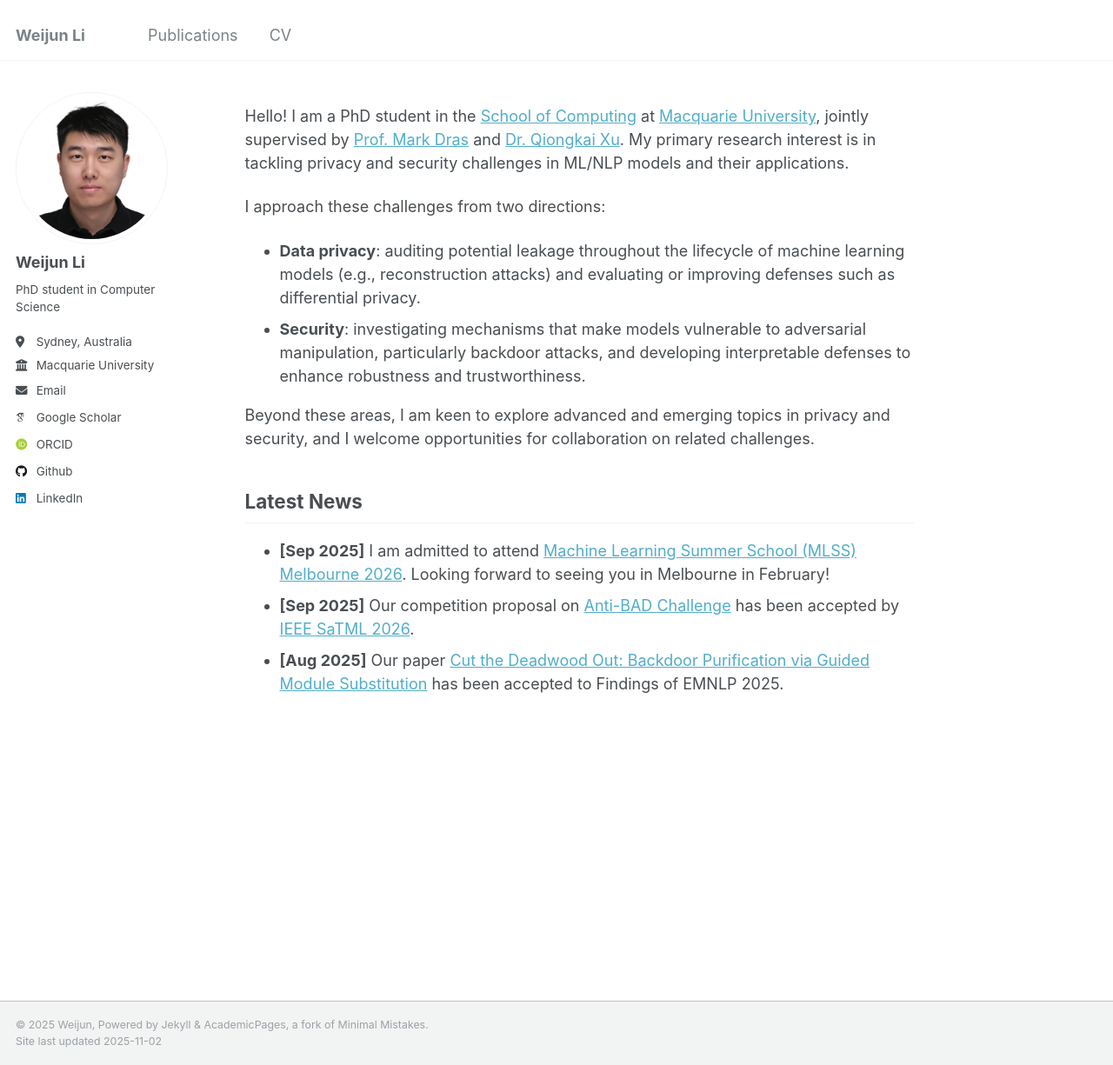
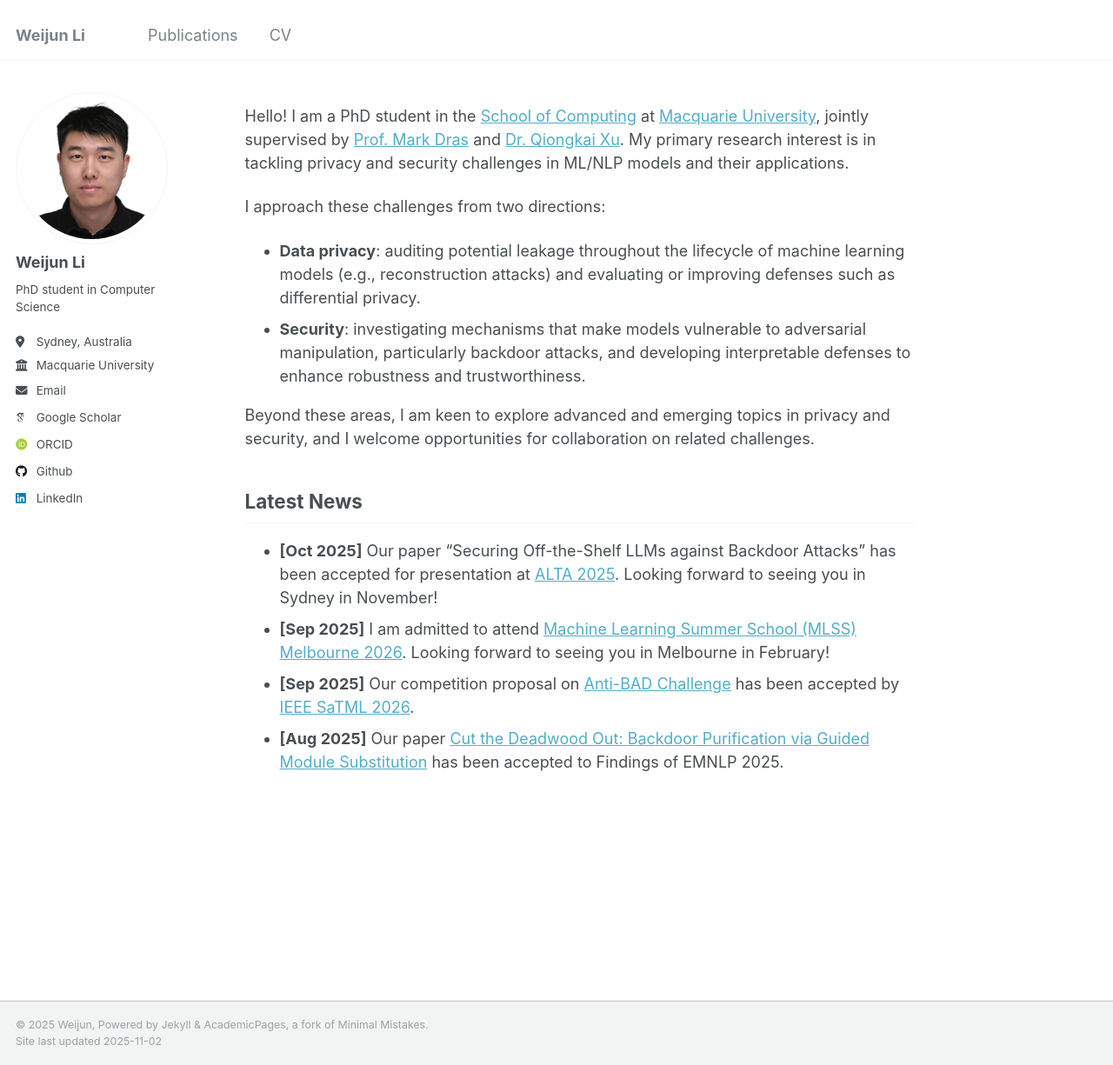
Before and after one commit to weijun-l/weijun-l.github.io, a Jekyll site: the page built from _pages/about.md, in a window 1280 px wide and 1225 px high. Shown: the whole window at 87% size. Built offline with Jekyll 4.4.1, drawn with Linux system fonts in a browser that asks for light colours; some web fonts are replaced.

Commit message:
add news

```diff
--- a/_pages/about.md
+++ b/_pages/about.md
@@ -29,6 +29,7 @@ Beyond these areas, I am keen to explore advanced and emerging topics in privacy
 
 ## Latest News
 
+* **[Oct 2025]** Our paper "Securing Off-the-Shelf LLMs against Backdoor Attacks" has been accepted for presentation at <a href="https://alta2025.alta.asn.au/">ALTA 2025</a>. Looking forward to seeing you in Sydney in November!
 * **[Sep 2025]** I am admitted to attend <a href="https://www.mlss-melbourne.com/">Machine Learning Summer School (MLSS) Melbourne 2026</a>. Looking forward to seeing you in Melbourne in February!
 * **[Sep 2025]** Our competition proposal on <a href="https://anti-bad.github.io/">Anti-BAD Challenge</a> has been accepted by <a href="https://satml.org/competitions/">IEEE SaTML 2026</a>.
 * **[Aug 2025]** Our paper <a href="https://arxiv.org/abs/2412.20476">Cut the Deadwood Out: Backdoor Purification via Guided Module Substitution</a> has been accepted to Findings of EMNLP 2025.
```
Also changed, not shown: _pages/cv.md (+1 -0 lines).
